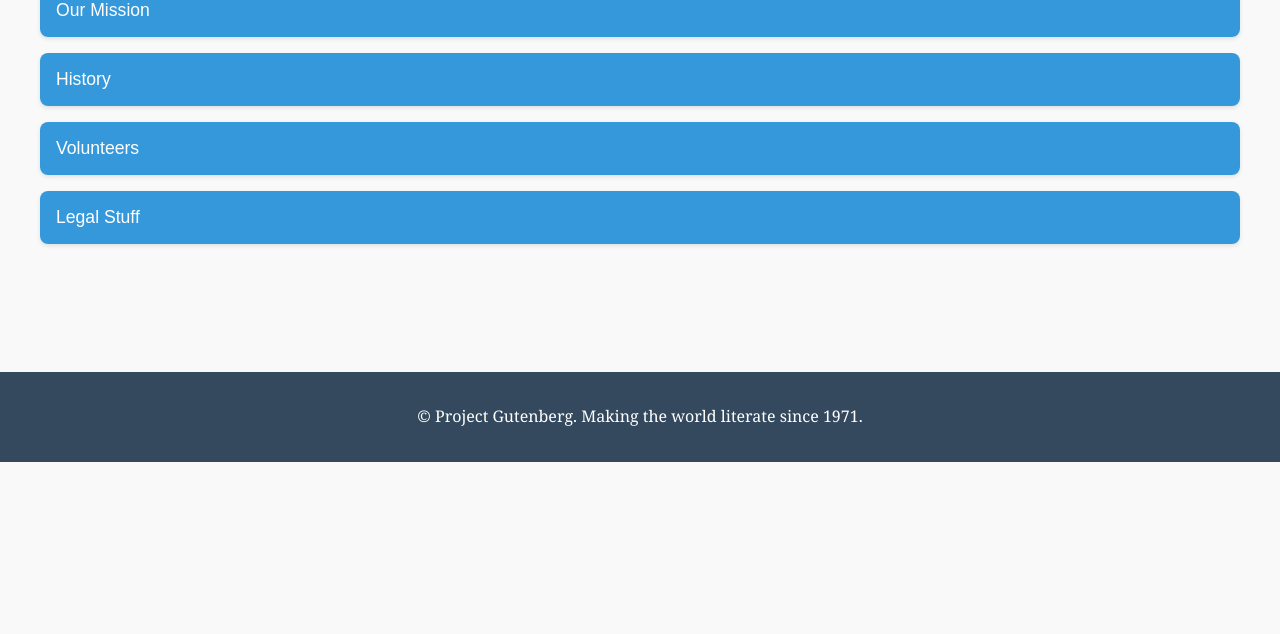
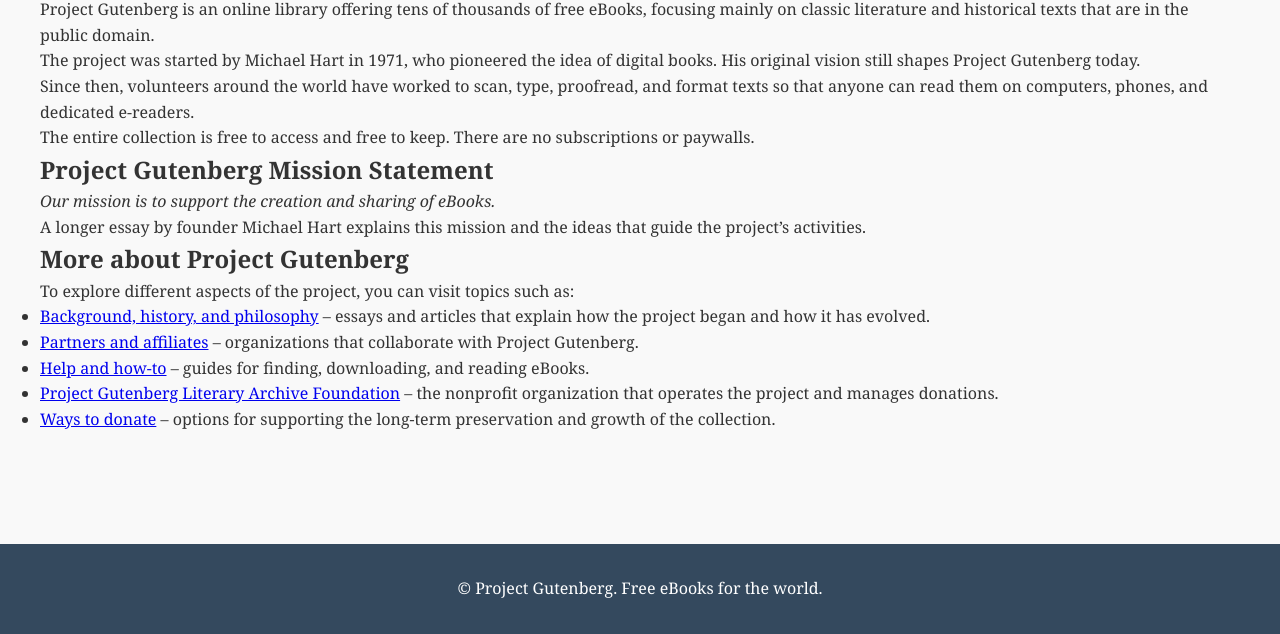
Before and after one commit to ryanlhlo/private-final-proj, a plain HTML site: page about.html in a window 1280 px wide. Shown: the part 180-814 px from the top of the page. Drawn offline with Linux system fonts and the light colour scheme.

Commit message:
Update About page content and title

```diff
--- a/about.html
+++ b/about.html
@@ -3,59 +3,53 @@
 <head>
   <meta charset="UTF-8">
   <meta name="viewport" content="width=device-width, initial-scale=1.0">
-  <title>About | Project Gutenberg</title>
+  <title>About Project Gutenberg</title>
   <link rel="stylesheet" href="style.css">
 </head>
 <body>
-  <!-- HEADER: Same across all pages -->
+  <!-- Shared header/navigation -->
   <header class="site-header">
     <nav class="nav container">
       <a href="index.html" class="logo">Project Gutenberg</a>
       <ul class="nav-list">
+        <li><a href="index.html">Home</a></li>
         <li><a href="books.html">Browse</a></li>
-        <li><a href="about.html">About</a></li>
+        <li><a href="about.html" class="active">About</a></li>
         <li><a href="#">Help</a></li>
         <li><a href="#">Donate</a></li>
       </ul>
     </nav>
   </header>
 
-  <!-- MAIN CONTENT: About sections with toggles -->
-  <section class="container" style="padding: 3rem 0;">
+  <main class="container" style="padding: 3rem 0;">
+    <!-- Same top heading as original -->
     <h1>About Project Gutenberg</h1>
 
-    <!-- MISSION: Simplified from original wall-of-text -->
-    <div class="faq-item">
-      <button class="faq-toggle">Our Mission</button>
-      <div class="faq-answer">
-        <p>Project Gutenberg offers 75,000+ free eBooks. No registration, no fees, no ads. Preserving literature for everyone, forever.</p>
-      </div>
-    </div>
+    <!-- Intro paragraphs: same ideas, new text -->
+    <p>Project Gutenberg is an online library offering tens of thousands of free eBooks, focusing mainly on classic literature and historical texts that are in the public domain.</p>
+    <p>The project was started by Michael Hart in 1971, who pioneered the idea of digital books. His original vision still shapes Project Gutenberg today.</p>
+    <p>Since then, volunteers around the world have worked to scan, type, proofread, and format texts so that anyone can read them on computers, phones, and dedicated e-readers.</p>
+    <p>The entire collection is free to access and free to keep. There are no subscriptions or paywalls.</p>
 
-    <div class="faq-item">
-      <button class="faq-toggle">History</button>
-      <div class="faq-answer">
-        <p>Started in 1971 by Michael Hart. First eBook: U.S. Declaration of Independence. Now run by 50,000+ volunteers worldwide.</p>
-      </div>
-    </div>
+    <!-- Mission statement section -->
+    <h2>Project Gutenberg Mission Statement</h2>
+    <p><em>Our mission is to support the creation and sharing of eBooks.</em></p>
+    <p>A longer essay by founder Michael Hart explains this mission and the ideas that guide the project’s activities.</p>
 
-    <div class="faq-item">
-      <button class="faq-toggle">Volunteers</button>
-      <div class="faq-answer">
-        <p>Proofreaders, formatters, programmers. Anyone can help at <a href="https://www.pgdp.net">PG Distributed Proofreaders</a>.</p>
-      </div>
-    </div>
-
-    <div class="faq-item">
-      <button class="faq-toggle">Legal Stuff</button>
-      <div class="faq-answer">
-        <p>All books are public domain (copyright expired). Plain text, HTML, EPUB, Kindle. Use freely but attribute source.</p>
-      </div>
-    </div>
-  </section>
+    <!-- “More about” section: mirrors original list -->
+    <h2>More about Project Gutenberg</h2>
+    <p>To explore different aspects of the project, you can visit topics such as:</p>
+    <ul>
+      <li><a href="#">Background, history, and philosophy</a> – essays and articles that explain how the project began and how it has evolved.</li>
+      <li><a href="#">Partners and affiliates</a> – organizations that collaborate with Project Gutenberg.</li>
+      <li><a href="#">Help and how‑to</a> – guides for finding, downloading, and reading eBooks.</li>
+      <li><a href="#">Project Gutenberg Literary Archive Foundation</a> – the nonprofit organization that operates the project and manages donations.</li>
+      <li><a href="#">Ways to donate</a> – options for supporting the long‑term preservation and growth of the collection.</li>
+    </ul>
+  </main>
 
   <footer class="footer">
-    <p>&copy; Project Gutenberg. Making the world literate since 1971.</p>
+    <p>&copy; Project Gutenberg. Free eBooks for the world.</p>
   </footer>
 
   <script src="script.js"></script>
```
